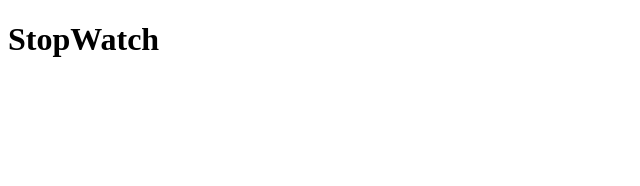
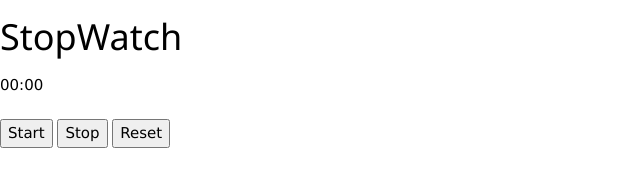
Before and after one commit to BuyaOak/stop-watch, a plain HTML site: page index.html in a window 1280 px wide. Shown: the whole page, without its empty margins (0-640 px from the left). Drawn offline with nearby package versions, Linux system fonts and the light colour scheme.

Commit message:
second commit

```diff
--- a/index.html
+++ b/index.html
@@ -4,9 +4,21 @@
   <meta charset="UTF-8">
   <meta http-equiv="X-UA-Compatible" content="IE=edge">
   <meta name="viewport" content="width=device-width, initial-scale=1.0">
+  <link rel="stylesheet" href="http://www.w3schools.com/lib/w3.css">
   <title>Document</title>
 </head>
 <body>
-  <h1>StopWatch</h1>
+  <div class="container">
+    <h1 class = "id-title">StopWatch</h1>
+      <div>
+        <span class= "seconds">00</span>:<span class="milliseconds">00</span>
+      </div>
+      <br>
+    <div class= "button-div">
+      <button id= "start-button">Start</button>
+      <button id= "stop-button">Stop</button>
+      <button id= "reset-button">Reset</button>
+    </div>
+  </div>
 </body>
 </html>
```
